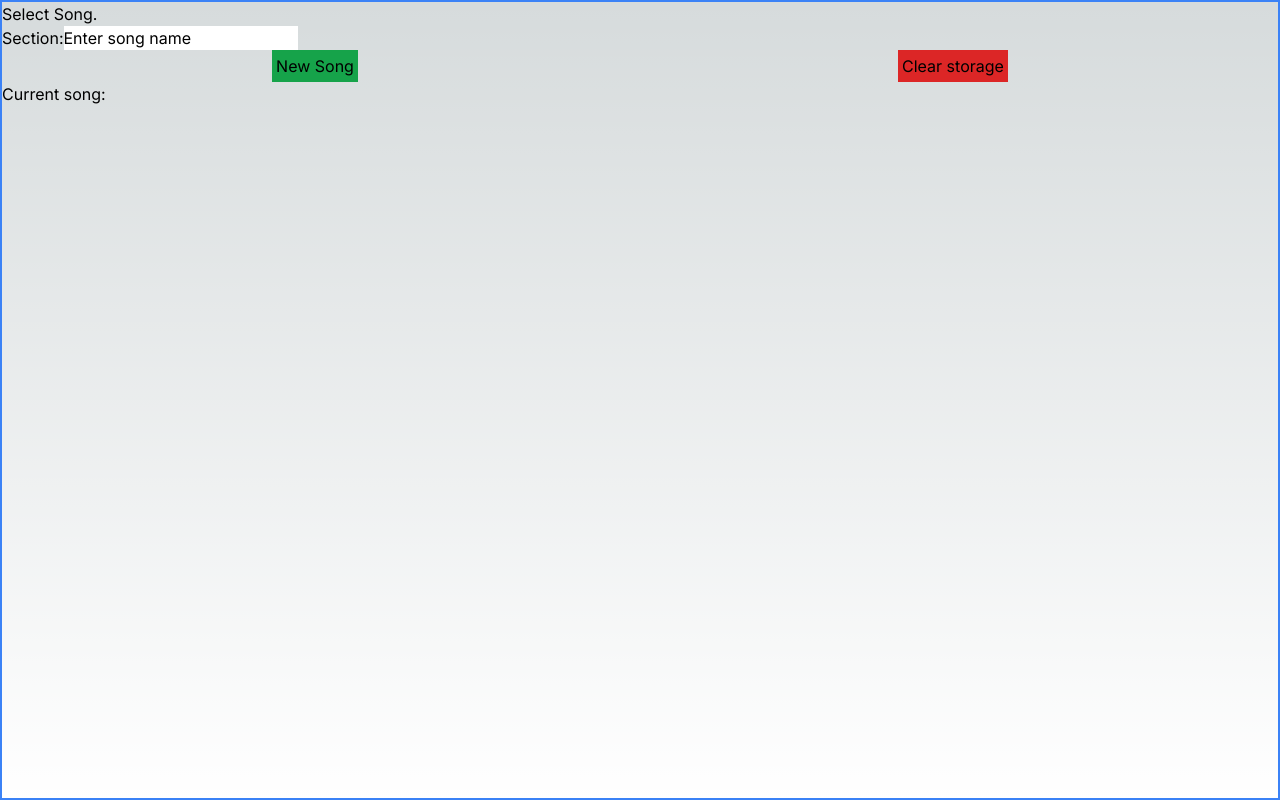
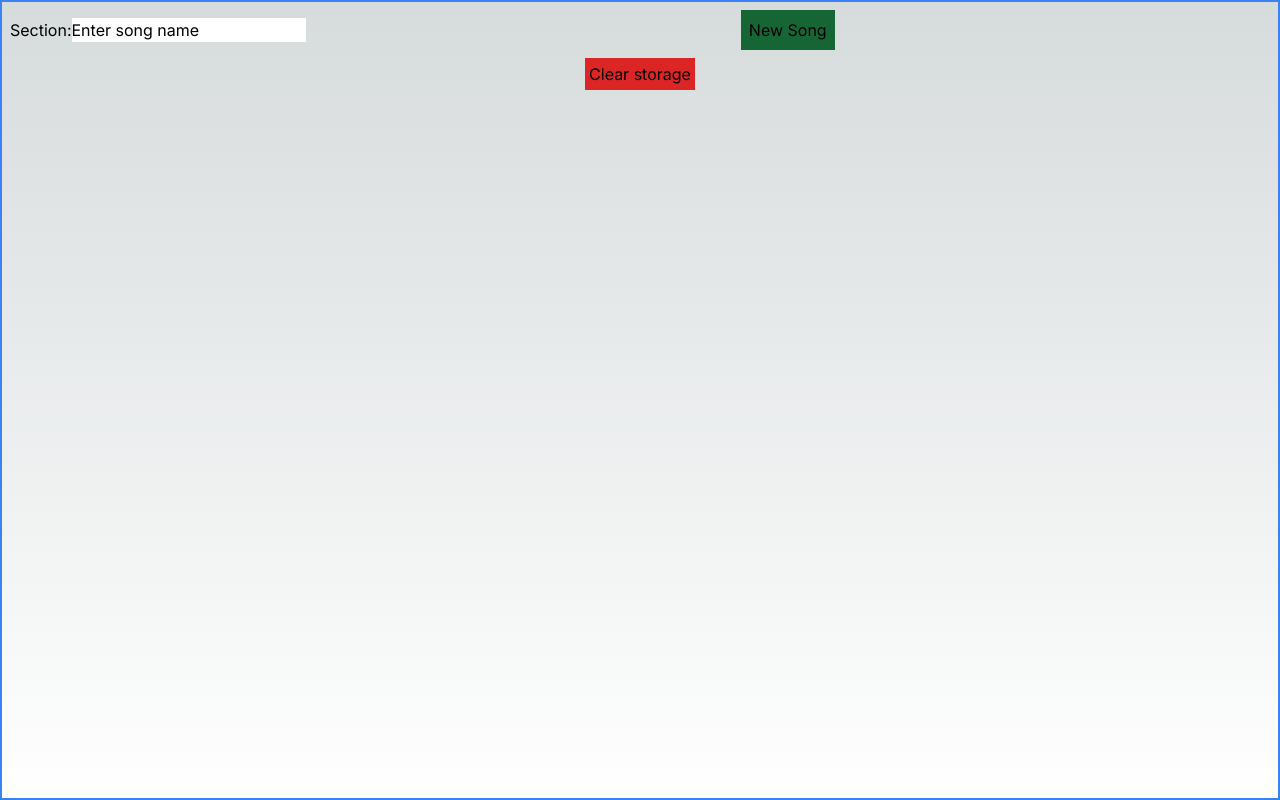
Before and after one commit to AdamSaunders26/iRock-Arranger, a Next.js app: page / in a window 1280 px wide. Built offline with nearby package versions, Linux system fonts and the light colour scheme.

Commit message:
songs can have names

```diff
--- a/app/Context.tsx
+++ b/app/Context.tsx
@@ -14,8 +14,8 @@ export interface iRockContextType {
     };
     keysCurrentNum: [number, React.Dispatch<React.SetStateAction<number>>];
     currentSong: [
-      number | null,
-      React.Dispatch<React.SetStateAction<number | null>>
+      string | null,
+      React.Dispatch<React.SetStateAction<string | null>>
     ];
     songList: [
       iRockSongListObjectType,
@@ -54,7 +54,7 @@ export function IRockContextProvider({ children }: { children: ReactNode }) {
   const [reset, setReset] = useState(false);
   const [quaver, setQuaver] = useState(false);
   const [and, setAnd] = useState(false);
-  const [currentSong, setCurrentSong] = useState<null | number>(null);
+  const [currentSong, setCurrentSong] = useState<null | string>(null);
   const [songList, setSongList] = useState({ songList: {} });
 
   return (
--- a/app/Menu/MenuOverview.tsx
+++ b/app/Menu/MenuOverview.tsx
@@ -3,6 +3,7 @@ import { ReactNode, useContext, useEffect, useState } from "react";
 import BackButton from "./BackButton";
 import { iRockContext, iRockContextType } from "../Context";
 import SongNameInput from "../SongNameInput";
+import { saveSongName } from "../utils";
 
 export default function MenuOverview({ children }: { children: ReactNode }) {
   const { tools } = useContext<iRockContextType>(iRockContext);
@@ -10,7 +11,7 @@ export default function MenuOverview({ children }: { children: ReactNode }) {
   const [songList, setSongList] = tools.songList;
   const [songName, setSongName] = useState("Enter song name");
   const toDisplay = Object.keys(Object.values(songList)[0]);
-  //   console.log(toDisplay);
+  // console.log(songList);
 
   useEffect(() => {
     // localStorage.setItem("songList", JSON.stringify({ songList: {} }));
@@ -32,35 +33,23 @@ export default function MenuOverview({ children }: { children: ReactNode }) {
     <div className="flex flex-col w-full">
       {currentSong ? null : (
         <div>
-          Select Song.
-          <SongNameInput songName={songName} setSongName={setSongName} />
-          <div className="flex justify-between">
+          <div className="flex p-2">
+            <SongNameInput songName={songName} setSongName={setSongName} />
             <button
-              className="bg-green-600 mx-auto p-1"
+              className={
+                songName === "Enter song name"
+                  ? "bg-green-800 mx-auto p-2"
+                  : "bg-green-600 mx-auto p-1"
+              }
+              disabled={songName === "Enter song name"}
               onClick={() => {
-                if (!Object.keys(songList.songList).length) {
-                  const songListCopy = JSON.parse(JSON.stringify(songList));
-                  songListCopy.songList[1] = {};
-                  setSongList(songListCopy);
-                  localStorage.setItem(
-                    "songList",
-                    JSON.stringify(songListCopy)
-                  );
-                } else {
-                  const songListCopy = JSON.parse(JSON.stringify(songList));
-                  const currentSongs = Object.keys(songListCopy.songList);
-                  const nextSong = currentSongs[currentSongs.length - 1];
-                  songListCopy.songList[Number(nextSong) + 1] = {};
-                  setSongList(songListCopy);
-                  localStorage.setItem(
-                    "songList",
-                    JSON.stringify(songListCopy)
-                  );
-                }
+                setSongList(saveSongName(songName, songList));
               }}
             >
               New Song
             </button>
+          </div>
+          <div className="flex justify-between">
             <button
               className="bg-red-600 mx-auto p-1"
               onClick={() => {
@@ -70,15 +59,16 @@ export default function MenuOverview({ children }: { children: ReactNode }) {
               Clear storage
             </button>
           </div>
-          <div className="flex flex-col">
-            <p>Current song: {currentSong}</p>
+          <div className="flex flex-col items-center gap-2 p-2">
             {toDisplay.map((value, i) => {
+              console.log(value);
               return (
                 <button
                   key={i}
+                  className="bg-blue-400 rounded-lg p-1 w-fit"
                   onClick={() => {
                     console.log(typeof value);
-                    setCurrentSong(Number(value));
+                    setCurrentSong(value);
                   }}
                 >
                   Song: {value}
--- a/app/utils.tsx
+++ b/app/utils.tsx
@@ -48,6 +48,7 @@ export function saveKeyPadData(
 ) {
   const songListCopy = objectCopier(songList);
   songListCopy.songList[currentSong][sectionNumber].keys = updatedKeys;
+  localStorage.setItem("songList", JSON.stringify(songListCopy));
   return songListCopy;
 }
 export function saveDrumPadData(
@@ -58,7 +59,16 @@ export function saveDrumPadData(
 ) {
   const songListCopy = objectCopier(songList);
   songListCopy.songList[currentSong][sectionNumber].drums = updatedDrums;
+  localStorage.setItem("songList", JSON.stringify(songListCopy));
+  // console.log(songListCopy);
+  return songListCopy;
+}
+
+export function saveSongName(songName: string, songList: any) {
+  const songListCopy = objectCopier(songList);
+  songListCopy.songList[songName] = {};
   console.log(songListCopy);
+  localStorage.setItem("songList", JSON.stringify(songListCopy));
   return songListCopy;
 }
 
```
Also changed, not shown: app/SectionNameInput.tsx (+0 -26 lines).
